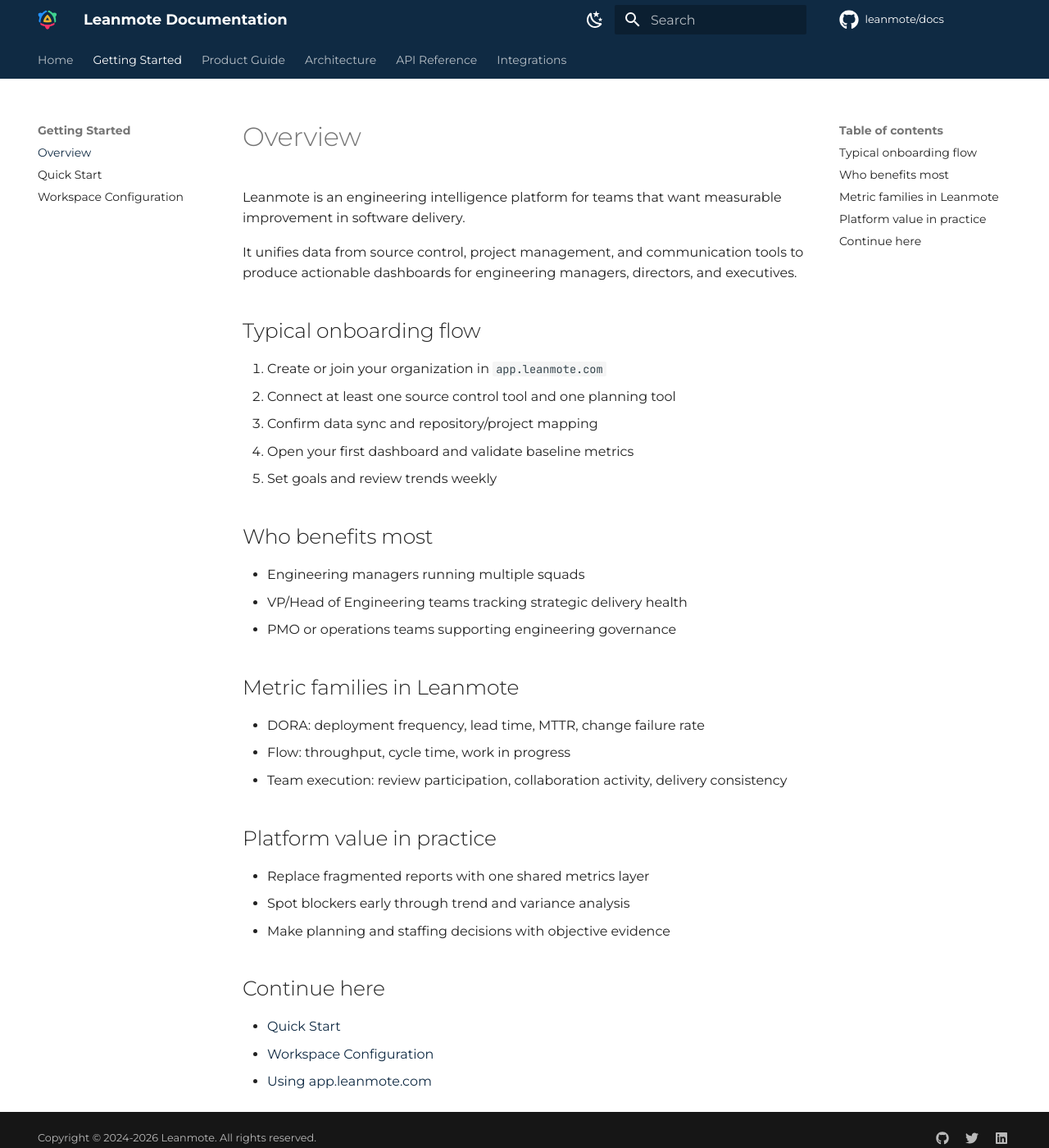
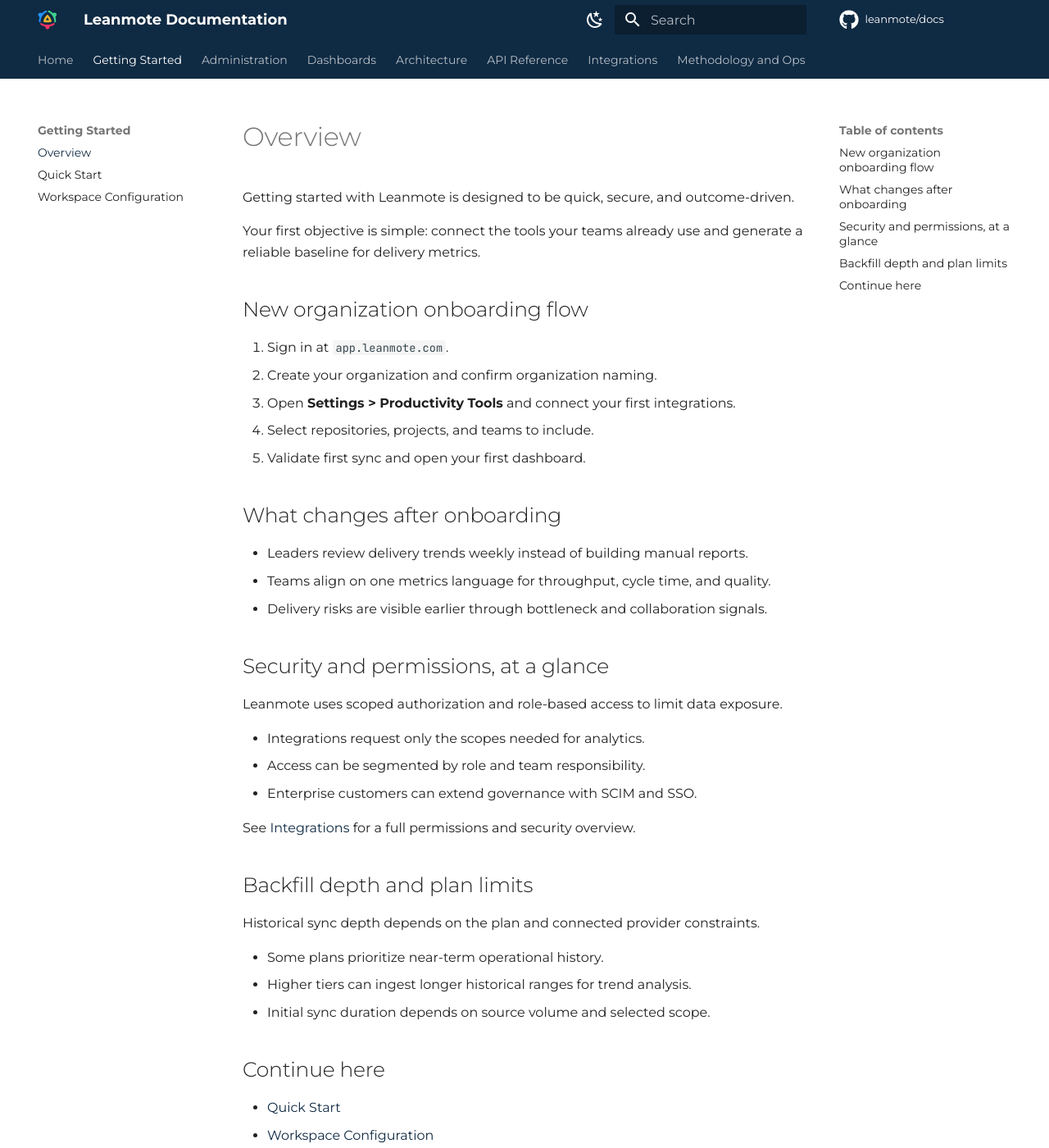
Before and after one commit to leanmote/docs, an MkDocs documentation site: the page built from docs/getting-started/overview.md, in a window 1280 px wide and 1400 px high. Shown: the whole window at 82% size. Built offline with MkDocs 1.6.1 and Material for MkDocs 9.7.7, drawn with Linux system fonts in a browser that asks for light colours; comment, search, counter and statistics services are not loaded; some of the changed text lies outside the part shown.

Commit message:
docs: restructure docs IA for onboarding and operations
Co-Authored-By: Paperclip <noreply@paperclip.ing>

```diff
--- /dev/null
+++ b/docs/administration/integrations.md
@@ -0,0 +1,58 @@
+# Integrations
+
+Integrations are the foundation of Leanmote. The better your integration setup, the more trustworthy your engineering intelligence.
+
+## Productivity Tools in practice
+
+From **Settings > Productivity Tools**, connect providers used by your engineering organization:
+
+- Source control (GitHub, GitLab, Azure DevOps)
+- Planning and boards (Jira, Linear, ClickUp, Azure Boards)
+- Collaboration tools (Slack and others)
+
+Start with your highest-signal systems, then expand coverage.
+
+## Permissions and security commitments
+
+Leanmote follows a least-privilege model:
+
+- Request only required scopes for analytics.
+- Use role-based controls to limit who can manage integrations.
+- Encrypt credentials and tokens at rest.
+- Keep auditability through sync logs and access activity.
+
+For security architecture context, see [Architecture Security](../architecture/security.md).
+
+## Backfill and historical sync limits
+
+Historical sync depth depends on your plan and provider constraints.
+
+- Smaller plans prioritize fast operational onboarding.
+- Expanded plans support deeper historical trend analysis.
+- Initial import duration varies by repository/project volume.
+
+## Status mapping for board tools
+
+Status mapping is essential for flow metrics like cycle time, WIP age, and throughput.
+
+When mapping statuses (especially in Jira-like workflows):
+
+- Group statuses into consistent lifecycle stages.
+- Normalize equivalent states across teams.
+- Review mappings whenever workflows change.
+
+A clean mapping model improves dashboard comparability across squads.
+
+## Integration rollout checklist
+
+1. Connect provider and authorize scopes.
+2. Select repositories/projects/boards in scope.
+3. Configure status mapping where applicable.
+4. Validate first sync and data freshness.
+5. Confirm user identity mapping in administration.
+
+## Related docs
+
+- [Integrations Overview](../integrations/overview.md)
+- [Jira Integration](../integrations/jira.md)
+- [Users and Teams Management](users-and-teams.md)
--- a/docs/getting-started/overview.md
+++ b/docs/getting-started/overview.md
@@ -1,37 +1,43 @@
 # Overview
 
-Leanmote is an engineering intelligence platform for teams that want measurable improvement in software delivery.
+Getting started with Leanmote is designed to be quick, secure, and outcome-driven.
 
-It unifies data from source control, project management, and communication tools to produce actionable dashboards for engineering managers, directors, and executives.
+Your first objective is simple: connect the tools your teams already use and generate a reliable baseline for delivery metrics.
 
-## Typical onboarding flow
+## New organization onboarding flow
 
-1. Create or join your organization in `app.leanmote.com`
-2. Connect at least one source control tool and one planning tool
-3. Confirm data sync and repository/project mapping
-4. Open your first dashboard and validate baseline metrics
-5. Set goals and review trends weekly
+1. Sign in at `app.leanmote.com`.
+2. Create your organization and confirm organization naming.
+3. Open **Settings > Productivity Tools** and connect your first integrations.
+4. Select repositories, projects, and teams to include.
+5. Validate first sync and open your first dashboard.
 
-## Who benefits most
+## What changes after onboarding
 
-- Engineering managers running multiple squads
-- VP/Head of Engineering teams tracking strategic delivery health
-- PMO or operations teams supporting engineering governance
+- Leaders review delivery trends weekly instead of building manual reports.
+- Teams align on one metrics language for throughput, cycle time, and quality.
+- Delivery risks are visible earlier through bottleneck and collaboration signals.
 
-## Metric families in Leanmote
+## Security and permissions, at a glance
 
-- DORA: deployment frequency, lead time, MTTR, change failure rate
-- Flow: throughput, cycle time, work in progress
-- Team execution: review participation, collaboration activity, delivery consistency
+Leanmote uses scoped authorization and role-based access to limit data exposure.
 
-## Platform value in practice
+- Integrations request only the scopes needed for analytics.
+- Access can be segmented by role and team responsibility.
+- Enterprise customers can extend governance with SCIM and SSO.
 
-- Replace fragmented reports with one shared metrics layer
-- Spot blockers early through trend and variance analysis
-- Make planning and staffing decisions with objective evidence
+See [Integrations](../administration/integrations.md) for a full permissions and security overview.
+
+## Backfill depth and plan limits
+
+Historical sync depth depends on the plan and connected provider constraints.
+
+- Some plans prioritize near-term operational history.
+- Higher tiers can ingest longer historical ranges for trend analysis.
+- Initial sync duration depends on source volume and selected scope.
 
 ## Continue here
 
 - [Quick Start](quick-start.md)
 - [Workspace Configuration](configuration.md)
-- [Using app.leanmote.com](../leanmote-app.md)
+- [Administration Overview](../administration/overview.md)
--- a/mkdocs.yml
+++ b/mkdocs.yml
@@ -97,14 +97,27 @@
     - Overview: getting-started/overview.md
     - Quick Start: getting-started/quick-start.md
     - Workspace Configuration: getting-started/configuration.md
-  - Product Guide:
-    - Using app.leanmote.com: leanmote-app.md
-    - Metrics Methodology: metrics/how-we-measure.md
-    - Docs Release Cadence: operations/docs-release-cadence.md
+  - Administration:
+    - Overview: administration/overview.md
+    - Integrations: administration/integrations.md
+    - Users and Teams Management: administration/users-and-teams.md
+    - Settings: administration/settings.md
+  - Dashboards:
+    - Overview: dashboards/overview.md
+    - Performance Delivery: dashboards/performance-delivery.md
+    - Project Financials: dashboards/project-financials.md
+    - Strategic Overview: dashboards/strategic-overview.md
+    - Bottleneck Insights: dashboards/bottleneck-insights.md
+    - AI Tools: dashboards/ai-tools.md
   - Architecture:
     - Platform Overview: architecture/overview.md
+    - Security Model: architecture/security.md
   - API Reference:
     - Overview: api/overview.md
+    - REST API: api/rest-api.md
+    - Metrics API: api/metrics-api.md
+    - SCIM Handler: api/scim-handler.md
+    - OTEL Ingest: api/otel-ingest.md
     - Authentication: api/authentication.md
     - Organizations: api/organizations.md
     - Teams: api/teams.md
@@ -120,6 +133,9 @@
     - Jira: integrations/jira.md
     - Slack: integrations/slack.md
     - Azure DevOps: integrations/azure-devops.md
+  - Methodology and Ops:
+    - Metrics Methodology: metrics/how-we-measure.md
+    - Docs Release Cadence: operations/docs-release-cadence.md
 
 extra:
   social:
```
Also changed, not shown: docs/administration/overview.md (added, +28 -0 lines), docs/administration/settings.md (added, +37 -0 lines), docs/administration/users-and-teams.md (added, +67 -0 lines), docs/api/metrics-api.md (added, +22 -0 lines), docs/api/otel-ingest.md (added, +22 -0 lines), docs/api/overview.md (+10 -1 lines), docs/api/rest-api.md (added, +29 -0 lines), docs/api/scim-handler.md (added, +23 -0 lines), docs/dashboards/ai-tools.md (added, +23 -0 lines), docs/dashboards/bottleneck-insights.md (added, +25 -0 lines), docs/dashboards/overview.md (added, +30 -0 lines), docs/dashboards/performance-delivery.md (added, +31 -0 lines), docs/dashboards/project-financials.md (added, +31 -0 lines), docs/dashboards/strategic-overview.md (added, +23 -0 lines), 3 more files.
